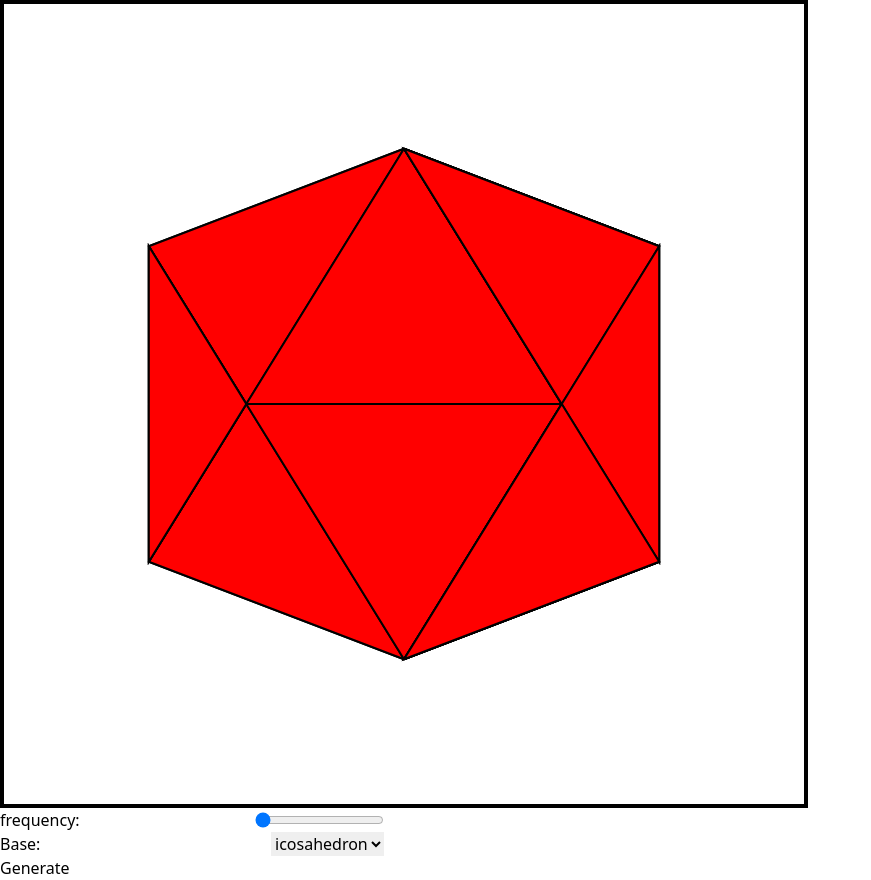
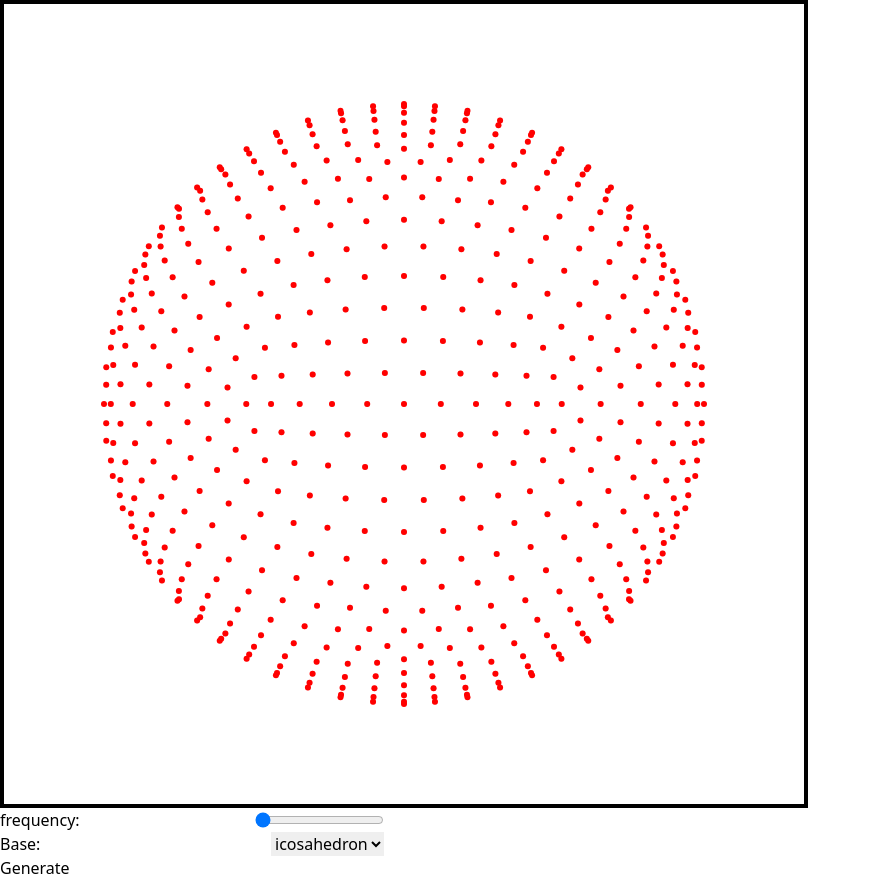
Before and after one commit to calebsg225/geodesic, a website built with Vite: page index.html in a window 1280 px wide. Shown: the whole page, without its empty margins (0-871 px from the left). Built offline with nearby package versions, Linux system fonts and the light colour scheme.

Commit message:
icosahedron tessellation, draw nodes

```diff
--- a/src/main.ts
+++ b/src/main.ts
@@ -1,7 +1,7 @@
 import './output.css';
-import Geodesic from './scripts/Geodesic';
+import HandleGeodesic from './scripts/HandleGeodesic';
 
 // main
 
 const parent = document.querySelector<HTMLDivElement>('#app')!
-new Geodesic(parent, parent);
+new HandleGeodesic(parent, parent);
--- a/src/scripts/userInterface/UserInterface.ts
+++ b/src/scripts/GeodesicInterface.ts
@@ -1,4 +1,4 @@
-class UserInterface {
+class GeodesicInterface {
   private canvasParent: HTMLElement;
   private panelParent: HTMLElement;
   private panelId: string;
@@ -62,6 +62,7 @@ class UserInterface {
     onRotate: (x: number, y: number) => void,
     onZoom: (isPositive: boolean) => void
   ) => {
+    // TODO: allow for rotations on mobile
     const canvas = document.querySelector<HTMLCanvasElement>(`#${this.canvasId}`)!;
     document.addEventListener('mouseup', () => {
       this.mouseIsDown = false;
@@ -83,4 +84,4 @@ class UserInterface {
   }
 }
 
-export default UserInterface;
+export default GeodesicInterface;
--- a/src/scripts/geodesic.ts
+++ b/src/scripts/HandleGeodesic.ts
@@ -1,11 +1,11 @@
 import DrawCanvas from './DrawCanvas';
-import UserInterface from './userInterface/UserInterface';
+import GeodesicInterface from './GeodesicInterface';
 import GeoNode from "./geodesic/node";
 import Utils from './helpers/Utils';
 import { NodeConnections, Geo, BaseType } from '../types/geodesicTypes';
 
-class Geodesic {
-  private userInterface: UserInterface;
+class HandleGeodesic {
+  private geodesicInterface: GeodesicInterface;
   private drawCanvas: DrawCanvas;
   private utils: Utils;
   private bases: Map<BaseType, Geo>;
@@ -25,14 +25,14 @@ class Geodesic {
     this.zoomStep = 20;
     this.zoomMax = 5000;
     this.bases = new Map();
-    this.frequency = 1;
+    this.frequency = 10;
     this.rotationRads = 0.008;
 
     this.utils = new Utils();
-    this.userInterface = new UserInterface(canvasParentElement, panelParentElement);
-    this.drawCanvas = new DrawCanvas(this.userInterface.getCanvasElement(), 800, 800);
+    this.geodesicInterface = new GeodesicInterface(canvasParentElement, panelParentElement);
+    this.drawCanvas = new DrawCanvas(this.geodesicInterface.getCanvasElement(), 800, 800);
 
-    this.userInterface.generateEventListeners(this.rotate, this.updateZoom);
+    this.geodesicInterface.generateEventListeners(this.rotate, this.updateZoom);
 
     this.generateBases();
     this.generateGeo();
@@ -126,7 +126,7 @@ class Geodesic {
     };
   }
 
-  private setBase = (baseType: BaseType) => {
+  setBase = (baseType: BaseType) => {
     this.baseType = baseType;
     this.generateGeo();
   }
@@ -138,14 +138,55 @@ class Geodesic {
   private generateGeo = () => {
     if (this.frequency === 1) {
       this.nodes = this.bases.get(this.baseType)!;
+      return;
     }
+    switch(this.baseType) {
+      case('icosahedron'):
+        this.generateIcosahedronAtFrequency();
+        break;
+      default:
+        break;
+    }
+  }
+
+  private generateIcosahedronAtFrequency = (): void => {
+    const nodes = this.bases.get(this.baseType)!;
+    const v = this.frequency;
+    const visited = new Set<string>();
+    for (const k of nodes.keys()) {
+      const node = nodes.get(k)!;
+      const faces = node.connections.faces;
+      for (let f = 0; f < faces.length; f++) {
+        // if face has been drawn, skip
+        const face = faces[f].split('').sort();
+        if (visited.has(face.join(''))) continue;
+
+        // generate all intermediate nodes
+        for (let i = v; i >= 0; i--) {
+          for (let j = v-i; j >= 0; j--) {
+            const k = v-i-j;
+            const key = `${i ? `${face[0]}${i}` : ''}${j ? `${face[1]}${j}` : ''}${k ? `${face[2]}${k}` : ''}`;
+            // if this node has been generated, skip
+            if (this.nodes.has(key)) continue;
+            const {x:x0, y:y0, z:z0} = nodes.get(face[0])!;
+            const {x:x1, y:y1, z:z1} = nodes.get(face[1])!;
+            const {x:x2, y:y2, z:z2} = nodes.get(face[2])!;
+            const {x, y, z} = this.utils.icosahedronIntermediateNode(i, j, k, x0, y0, z0, x1, y1, z1, x2, y2, z2);
+            this.nodes.set(key, new GeoNode(x*this.zoom, y*this.zoom, z*this.zoom));
+          }
+        }
+
+        visited.add(face.join(''));
+      }
+    }
+    console.log(this.nodes);
   }
 
   private render = () => {
     this.drawCanvas.clearCanvas();
-    this.drawCanvas.drawFaces(this.nodes);
+    //this.drawCanvas.drawFaces(this.nodes);
     //this.drawCanvas.drawEdges(this.nodes);
-    //this.drawCanvas.drawNodes(this.nodes);
+    this.drawCanvas.drawNodes(this.nodes);
   }
 
   /**
@@ -183,4 +224,4 @@ class Geodesic {
   }
 }
 
-export default Geodesic;
+export default HandleGeodesic;
--- a/src/scripts/drawCanvas.ts
+++ b/src/scripts/drawCanvas.ts
@@ -30,10 +30,10 @@ class DrawCanvas {
     this.ctx.beginPath();
     this.ctx.arc(x, y, size, 0, 2*Math.PI);
     this.ctx.strokeStyle = 'black'
-    this.ctx.lineWidth = 2
+    this.ctx.lineWidth = 1
     this.ctx.fillStyle = color;
     this.ctx.fill();
-    this.ctx.stroke();
+    //this.ctx.stroke();
   }
 
   private drawEdge = (x: number, y: number, dx: number, dy: number, color: string): void => {
@@ -76,7 +76,7 @@ class DrawCanvas {
       }
       const x = this.centerX + node.x;
       const y = this.centerY + node.y;
-      this.drawNode(x, y, node.size, node.color);
+      this.drawNode(x, y, node.size, '#FFC7C7');
     });
     for (let i = 0; i < inFront.length; i++) {
       const node = nodes.get(inFront[i])!;
--- a/src/scripts/geodesic/node.ts
+++ b/src/scripts/geodesic/node.ts
@@ -12,8 +12,8 @@ class GeoNode {
     this.x = x;
     this.y = y;
     this.z = z;
-    this.color = 'blue';
-    this.size = 8;
+    this.color = 'red';
+    this.size = 3;
     this.connections = connections;
   }
 }
--- a/src/scripts/helpers/Utils.ts
+++ b/src/scripts/helpers/Utils.ts
@@ -53,6 +53,20 @@ class Utils {
     const nZ = -x*sY + y*cY*sZ + z*cY*cZ;
     return {x: nX, y: nY, z: nZ}
   }
+
+  icosahedronIntermediateNode = (
+    i: number, j: number, k: number,
+    x0: number, y0: number, z0: number,
+    x1: number, y1: number, z1: number,
+    x2: number, y2: number, z2: number
+  ) => {
+    const v = i+j+k;
+    const x = x0*(i/v) + x1*(j/v) + x2*(k/v);
+    const y = y0*(i/v) + y1*(j/v) + y2*(k/v);
+    const z = z0*(i/v) + z1*(j/v) + z2*(k/v);
+    const r = this.distanceF(x, y, z, 0, 0, 0);
+    return {x: x/r, y: y/r, z: z/r}
+  }
 }
 
 export default Utils;
```
Also changed, not shown: src/output.css.
